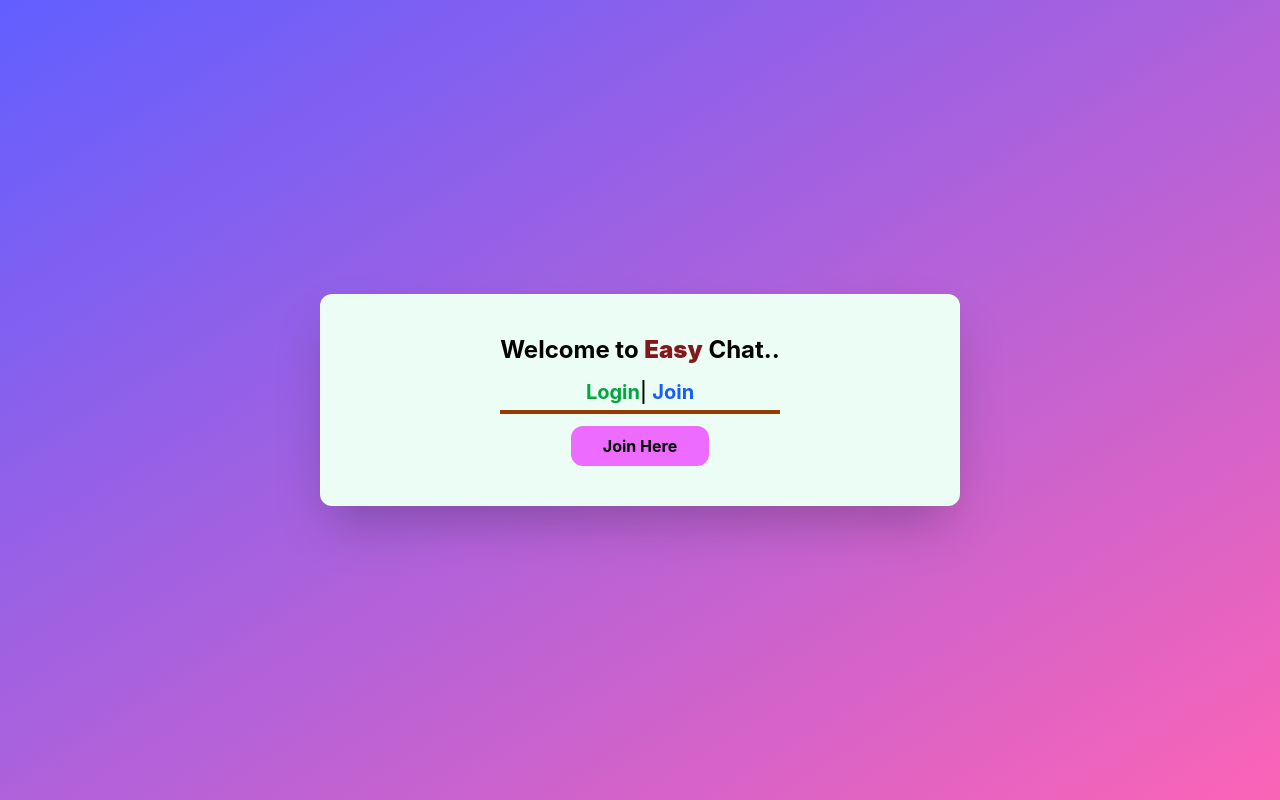
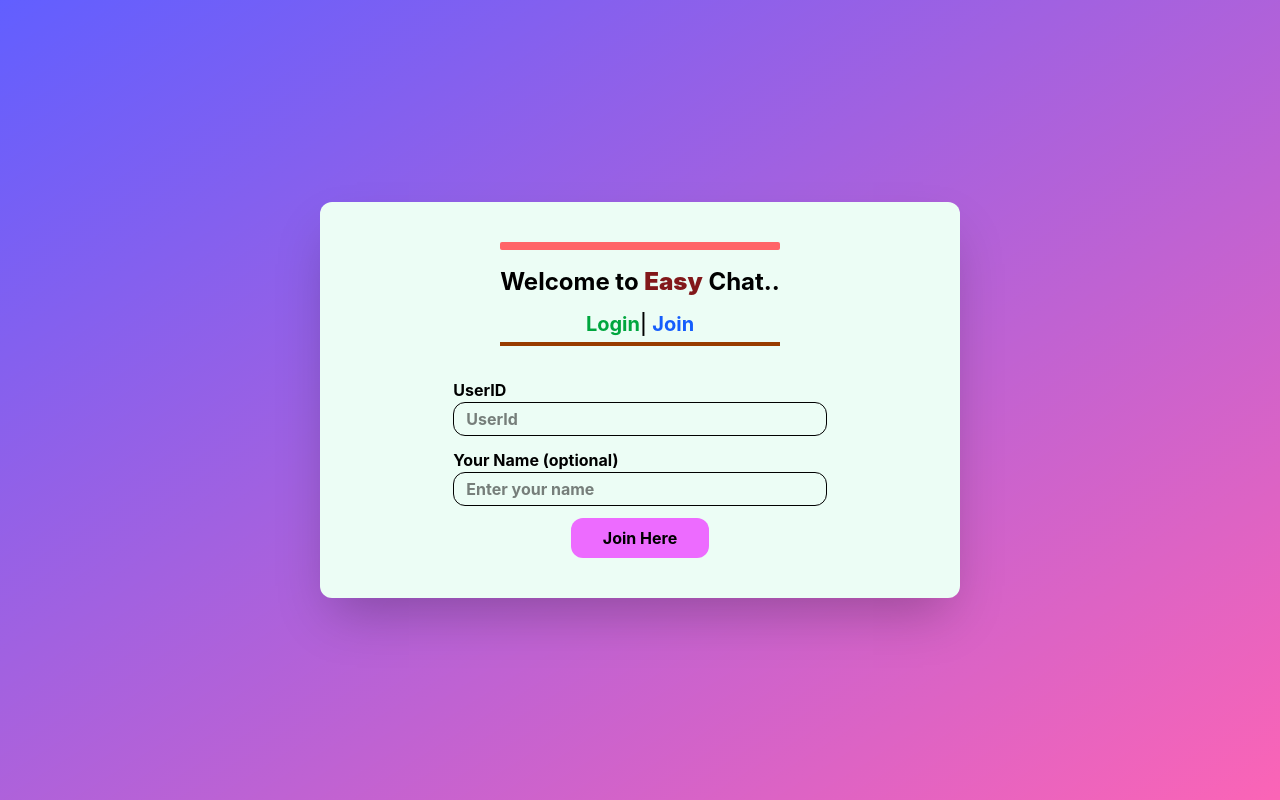
Before and after one commit to rabbihossainlhp/Tencent_ChatApp, a React app in the folder Frontend/: page /login in a window 1280 px wide. Built offline with nearby package versions, Linux system fonts and the light colour scheme; the HTML template or start-up script is replaced by a standard one.

Commit message:
dashboard intialize

```diff
--- a/Frontend/src/components/Login.jsx
+++ b/Frontend/src/components/Login.jsx
@@ -51,18 +51,30 @@ export default function Login() {
     <div className='min-h-screen flex items-center justify-center bg-linear-to-br from-indigo-500 to bg-pink-400'>
         <div className="h-1/2 w-1/2 p-10 flex flex-col items-center   rounded-xl bg-emerald-50 shadow-2xl ">
           <div className="content">
-            <h1 className='font-bold text-2xl text-center inline-block'>Welcome to <strong className='text-red-900'>Easy</strong>  Chat..</h1>
+            <p className='bg-red-400 rounded-xs py-1 px-3 text-white font-semibold text-center'>{error? error : ''}</p>
+            <h1 className='font-bold mt-4 text-2xl text-center inline-block'>Welcome to <strong className='text-red-900'>Easy</strong>  Chat..</h1>
             <p className='text-center mt-3 text-xl font-medium'>  <strong className='text-green-600'>Login</strong>| <strong className='text-blue-600'>Join</strong> </p>
             <hr  className='text-amber-800 border-2 mt-1'/>
           </div>
 
-          <form onSubmit={handleLogin}>
+          <form onSubmit={(handleLogin)} className='mt-8 w-full flex flex-col items-center justify-center'>
+              <div className='flex flex-col w-2/3'>
+                <label htmlFor="username" className='font-bold'>UserID</label>
+                <input type="text" placeholder='UserId' value={userId} onChange={(e)=>setUserId(e.target.value)}  className='border w-full rounded-xl py-1 px-3 font-bold'/>
+              </div>
 
+              <div className='flex flex-col mt-3 w-2/3'>
+                <label htmlFor="yourname" className='font-bold'>Your Name (optional)</label>
+                <input type="text" placeholder='Enter your name' value={userName} onChange={(e)=>setUserName(e.target.value)}  className='border w-full rounded-xl py-1 px-3 font-bold'/>
+              </div>
+
+
+              <button type='submit' className='bg-fuchsia-400 py-2 mt-3 hover:cursor-pointer hover:scale-95 transition-all active:scale-100 px-8 font-bold rounded-xl'>
+                {loading ? 'Processing...' : 'Join Here'}
+              </button>
           </form>
 
-          <button className='bg-fuchsia-400 py-2 mt-3 hover:cursor-pointer hover:scale-95 transition-all active:scale-100 px-8 font-bold rounded-xl'>
-            {loading ? 'Processing...' : 'Join Here'}
-          </button>
+
         </div>
     </div>
   )
--- a/Frontend/src/services/user.service.js
+++ b/Frontend/src/services/user.service.js
@@ -2,12 +2,12 @@ const Api_base_url = import.meta.env.VITE_REACT_APP_URL;
 
 export const loginAndGenerateUserSig = async(userId,userName) =>{
     try{
-        const res = fetch(`${Api_base_url}/user`,{
+        const res = await fetch(`${Api_base_url}/user/login`,{
             method:'POST',
             headers:{
                 "Content-Type":"application/json"
             },
-            body:JSON.stringify(userId,userName),
+            body:JSON.stringify({userId,userName}),
         })
 
         const data = await res.json();
```
Also changed, not shown: 1 other file (tests, documents, lock files or other folders).
